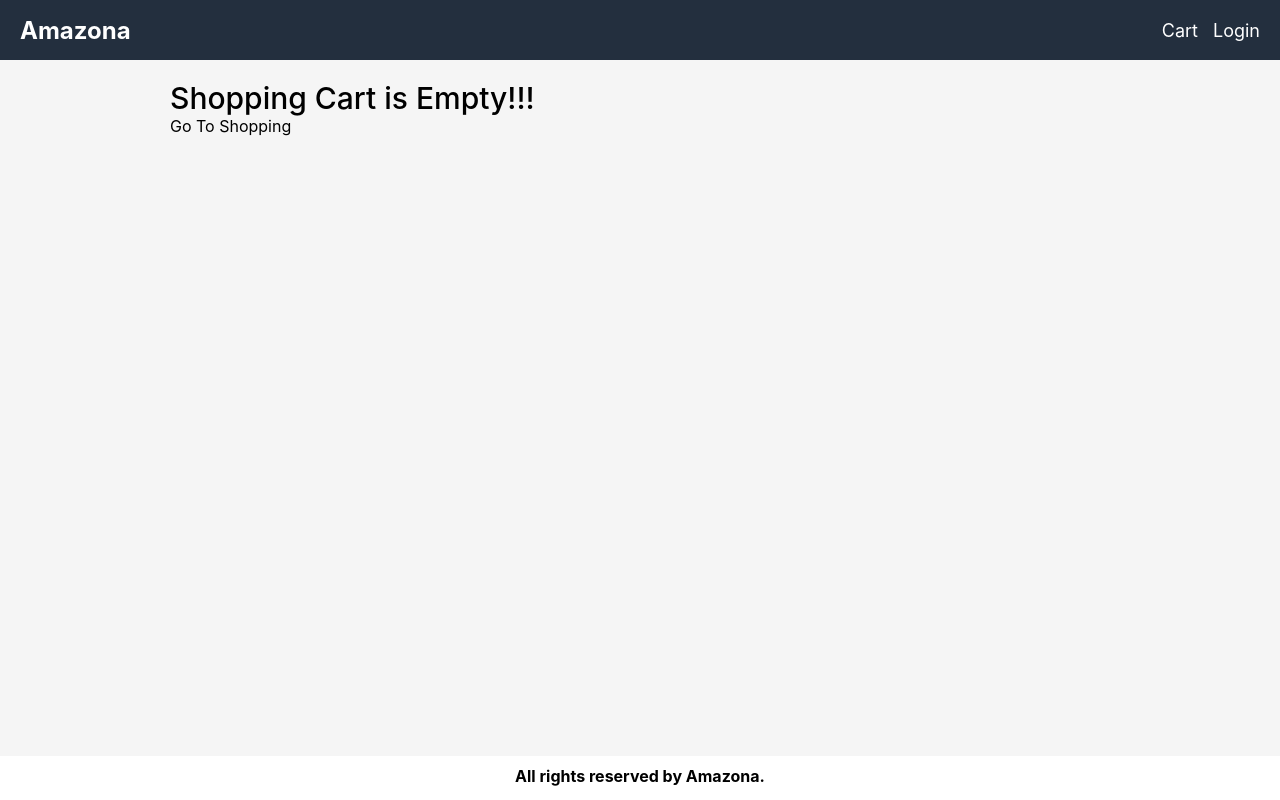
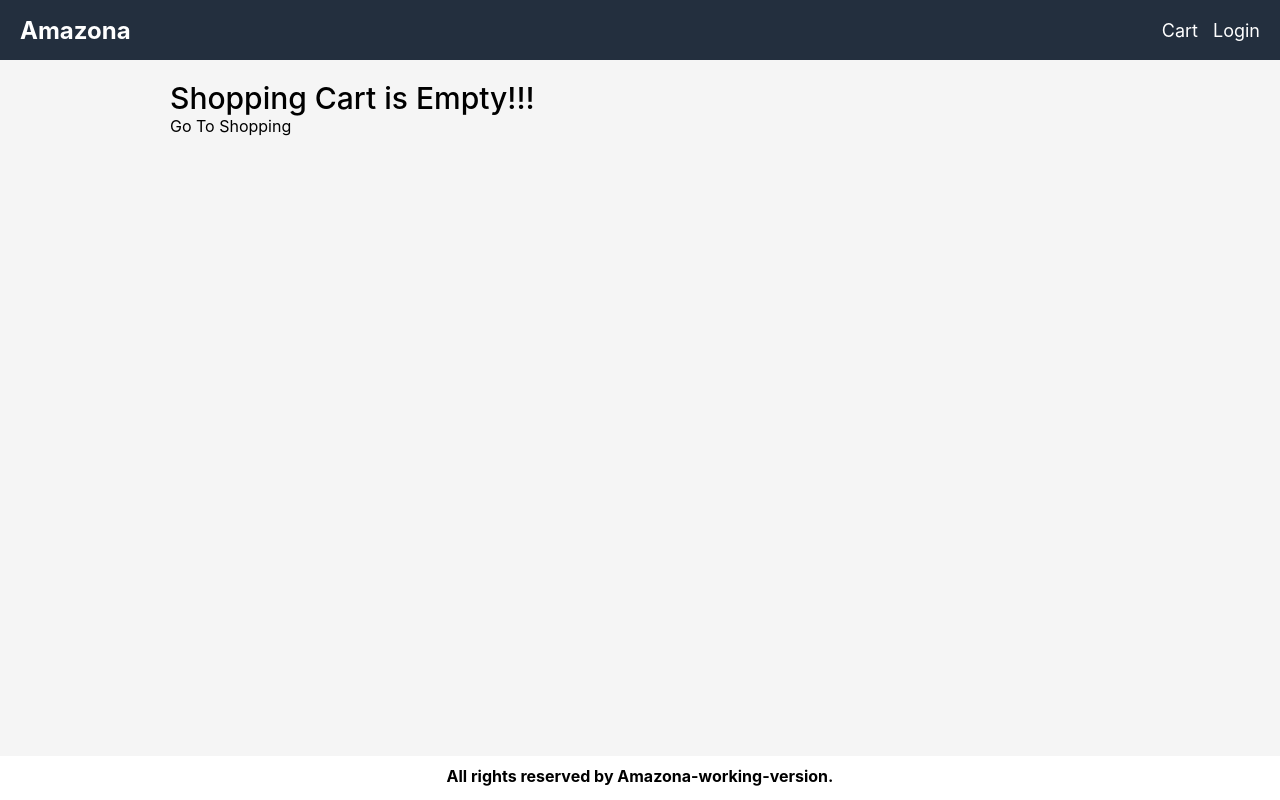
Before and after one commit to Mihiirr/next-amazona, a Next.js app: page /cart in a window 1280 px wide. Built offline with nearby package versions, Linux system fonts and the light colour scheme.

Commit message:
first commit

```diff
--- a/Components/Layout.js
+++ b/Components/Layout.js
@@ -35,7 +35,7 @@ function Layout(props) {
           rel="stylesheet"
           href="https://fonts.googleapis.com/css?family=Roboto:300,400,500,700&display=swap"
         /> */}
-        <title>{props.title}</title>
+        <title>{props.title}-working</title>
       </Head>
 
       {/* Header */}
@@ -45,7 +45,7 @@ function Layout(props) {
       {/* Footer */}
       <div className={styles.footerContainer}>
         <footer className={styles.footer}>
-          <strong>All rights reserved by Amazona.</strong>
+          <strong>All rights reserved by Amazona-working-version.</strong>
         </footer>
       </div>
       {DropDown.open && (
```
